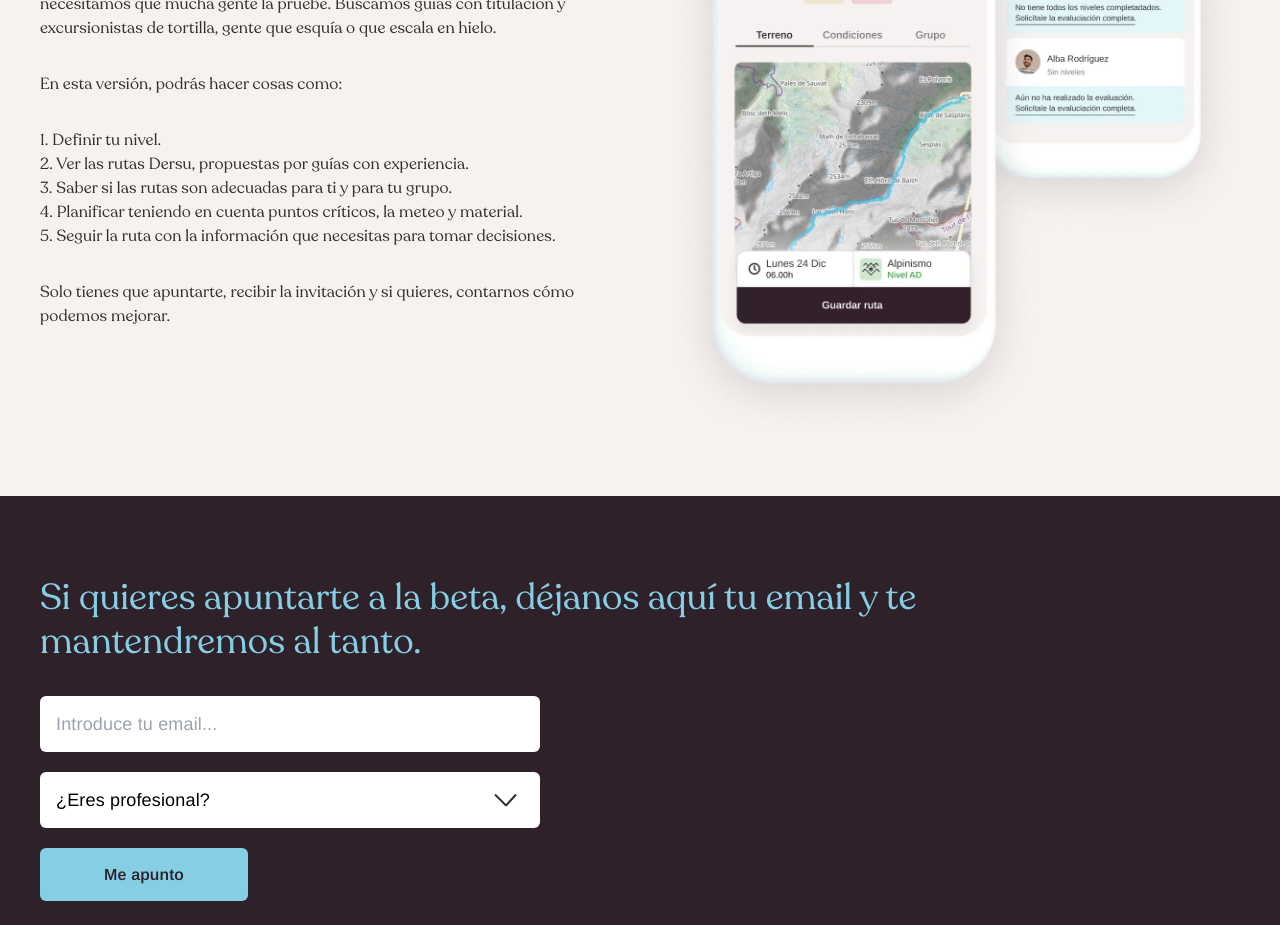
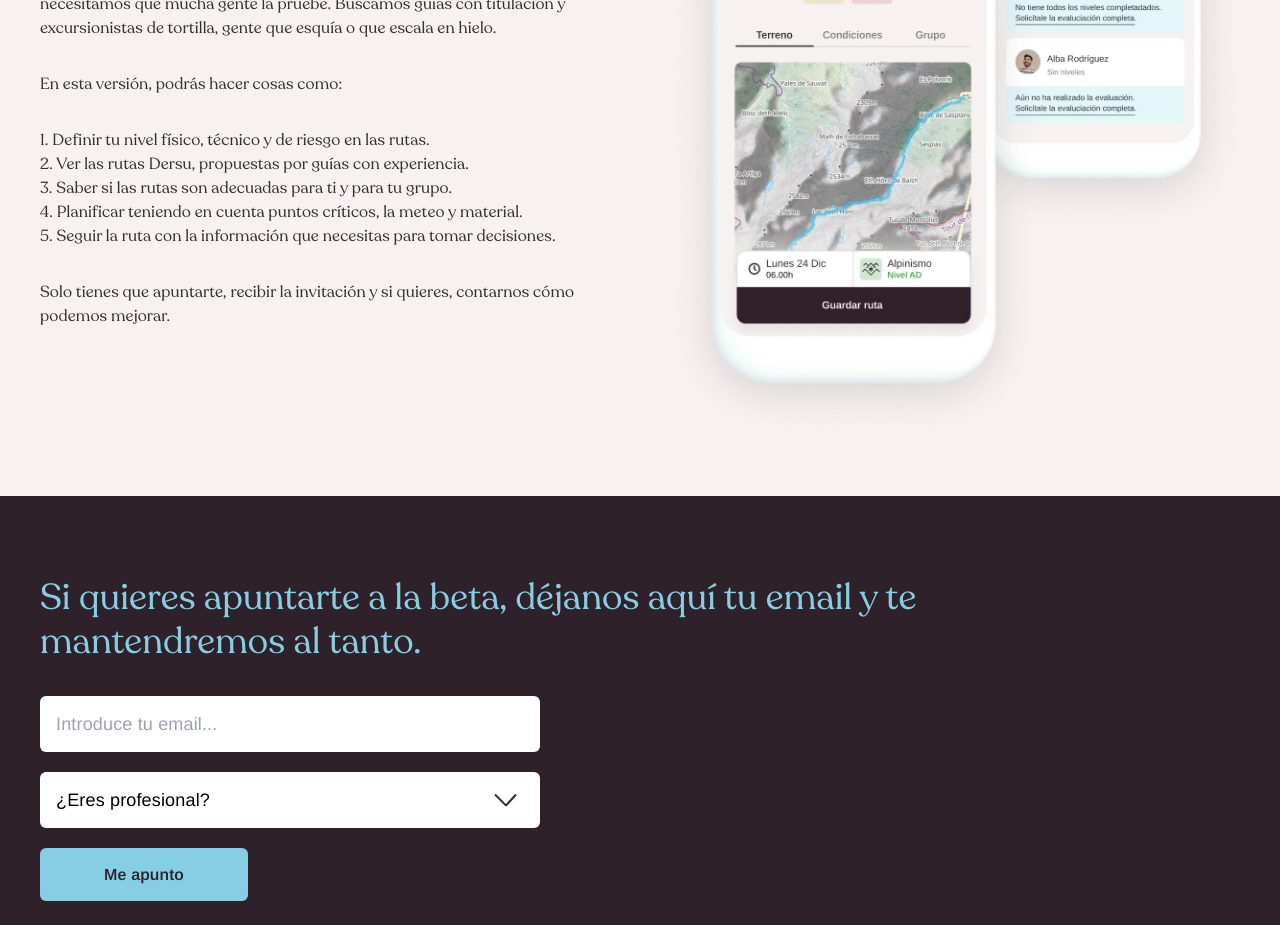
Before and after one commit to dersu-uz/public-site, a Next.js app: page /es/beta in a window 1280 px wide. Shown: the part 1060-1985 px from the top of the page. Built offline with nearby package versions, Linux system fonts and the light colour scheme.

Commit message:
Fix for texts

```diff
--- a/src/pages/es/beta.tsx
+++ b/src/pages/es/beta.tsx
@@ -47,7 +47,9 @@ const BetaLandingPage: FC = () => {
             </p>
             <p className="mb-8">En esta versión, podrás hacer cosas como:</p>
             <ul className="mb-8">
-              <li>1. Definir tu nivel.</li>
+              <li>
+                1. Definir tu nivel físico, técnico y de riesgo en las rutas.
+              </li>
               <li>
                 2. Ver las rutas Dersu, propuestas por guías con experiencia.
               </li>
```
